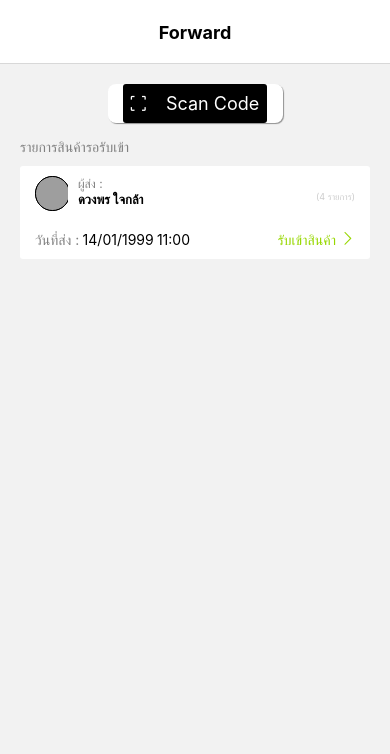
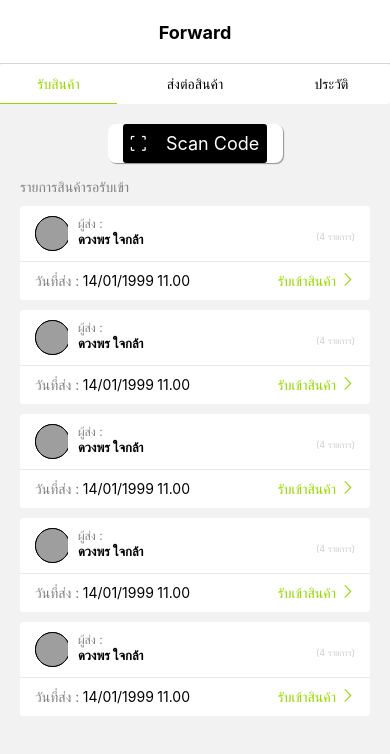
Before and after one commit to ekawitjaidee/legacy-starter-test, a React Native app: screen /ForwardPickup in a window 390 px wide. Shown: the top 754 px of the page. Built offline with nearby package versions, Linux system fonts and the light colour scheme; grey boxes are pictures that could not be loaded.

Commit message:
add forward headerbar

```diff
--- a/App.js
+++ b/App.js
@@ -6,6 +6,8 @@ import { NavigationContainer } from '@react-navigation/native'
 import { createStackNavigator } from '@react-navigation/stack'
 
 import forwardPickup from './screens/forward-pickup'
+import forwardSending from './screens/forward-sending'
+import forwardHistory from './screens/forward-history'
 
 const Stack = createStackNavigator();
 
@@ -25,9 +27,17 @@ function MyStack() {
     >
 
       <Stack.Screen
-        name="Forward"
+        name="ForwardPickup"
         component={forwardPickup}
-        option={{ title: 'Forward' }} />
+        options={{ title: 'Forward' }} />
+      <Stack.Screen
+        name="ForwardSending"
+        component={forwardSending}
+        options={{ title: 'Forward' }} />
+      <Stack.Screen
+        name="ForwardHistory"
+        component={forwardHistory}
+        options={{ title: 'Forward' }} />
     </Stack.Navigator>
   )
 }
--- /dev/null
+++ b/component/forward-hearder.js
@@ -0,0 +1,97 @@
+import React, { Component, useState } from 'react'
+import { StyleSheet, ScrollView, ActivityIndicator, View, Text, TouchableOpacity } from 'react-native'
+import { ThemeProvider, Button, Input, Image } from 'react-native-elements'
+
+
+
+export default function ForwardHeader({ navigation, page }) {
+
+  const [selectpage, setSelectpage] = useState(0)
+  if (page == 0 ){
+    return (
+      <View>
+        <View style={style.headerbar}>
+          <TouchableOpacity style={style.selected} >
+            <Text style={{ color: "#97D700" }}>รับสินค้า</Text>
+          </TouchableOpacity>
+          <TouchableOpacity style={style.unselectedmid} onPress={() => navigation.navigate('ForwardSending')}>
+            <Text>ส่งต่อสินค้า</Text>
+          </TouchableOpacity>
+          <TouchableOpacity style={style.unselected} onPress={() => navigation.navigate('ForwardHistory')}>
+            <Text>ประวัติ</Text>
+          </TouchableOpacity>
+        </View>
+      </View>
+    );
+  }else if(page ==1){
+    return (
+      <View>
+        <View style={style.headerbar}>
+          <TouchableOpacity style={style.unselected} onPress={() => navigation.navigate('ForwardPickup')}>
+            <Text>รับสินค้า</Text>
+          </TouchableOpacity>
+          <TouchableOpacity style={style.selectedmid} >
+            <Text style={{ color: "#97D700" }}>ส่งต่อสินค้า</Text>
+          </TouchableOpacity>
+          <TouchableOpacity style={style.unselected} onPress={() => navigation.navigate('ForwardHistory')}>
+            <Text>ประวัติ</Text>
+          </TouchableOpacity>
+        </View>
+      </View>
+    );
+  }
+  else{
+    return (
+      <View>
+        <View style={style.headerbar}>
+          <TouchableOpacity style={style.unselected} onPress={() => navigation.navigate('ForwardPickup')}>
+            <Text>รับสินค้า</Text>
+          </TouchableOpacity>
+          <TouchableOpacity style={style.unselectedmid} onPress={() => navigation.navigate('ForwardSending')}>
+            <Text>ส่งต่อสินค้า</Text>
+          </TouchableOpacity>
+          <TouchableOpacity style={style.selected} >
+            <Text style={{ color: "#97D700" }}>ประวัติ</Text>
+          </TouchableOpacity>
+        </View>
+      </View>
+    );
+  }
+}
+
+const style = StyleSheet.create({
+  headerbar: {
+    backgroundColor: '#FFFFFF',
+    borderRadius: 3,
+    flexDirection: 'row',
+
+  },
+  selected:{
+    width: '30%',
+    height: 40,
+    alignItems: 'center',
+    justifyContent: 'center',
+    borderBottomWidth: 1,
+    borderBottomColor: '#97D700'
+  },
+  unselected:{
+    width: '30%',
+    height: 40,
+    alignItems: 'center',
+    justifyContent: 'center'
+  },
+  selectedmid:{
+    width: '40%',
+    height: 40,
+    alignItems: 'center',
+    justifyContent: 'center',
+    borderBottomWidth: 1,
+    borderBottomColor: '#97D700'
+  },
+  unselectedmid:{
+    width: '40%',
+    height: 40,
+    alignItems: 'center',
+    justifyContent: 'center'
+  }
+})
--- a/component/product-waiting.js
+++ b/component/product-waiting.js
@@ -4,10 +4,10 @@ import { ThemeProvider, Button, Input, Image } from 'react-native-elements'
 import Icon2 from 'react-native-vector-icons/Entypo'
 
 
-export default function ProductWaiting() {
+export default function ProductWaiting({name,date,time,listcount}) {
   return (
     <View style={style.productwaiting}>
-          <View style={{ flexDirection: 'row', alignItems: 'stretch' }}>
+      <View style={{ padding: 10,flexDirection: 'row', alignItems: 'stretch' }}>
         <View style={{ paddingHorizontal: 5, width: '13%' }}>
           <Image
             source={{ uri: 'https://cdn-icons-png.flaticon.com/512/219/219986.png' }}
@@ -16,26 +16,32 @@ export default function ProductWaiting() {
           />
         </View>
         <View style={{ paddingHorizontal: 5, width: '87%' }}>
-              <Text style={{ fontSize: 12 ,color:'#808080'}}>ผู้ส่ง :</Text>
+          <Text style={{ fontSize: 12, color: '#808080' }}>ผู้ส่ง :</Text>
           <View style={{ flex: 1, flexDirection: 'row', alignItems: 'space-between', justifyContent: 'space-between' }}>
             <View style={{}}>
-                  <Text style={{ flex: 1, fontSize: 13 ,fontWeight: "bold"}} >ดวงพร ใจกล้า</Text>
+              <Text style={{ flex: 1, fontSize: 13, fontWeight: "bold" }} >{name}</Text>
             </View>
             <View style={{}}>
-                  <Text style={{ flex: 1, fontSize: 9, justifyContent: 'flex-end',color:'#CCCCCC' }} >(4 รายการ)</Text>
+              <Text style={{ flex: 1, fontSize: 9, justifyContent: 'flex-end', color: '#CCCCCC' }} >({listcount} รายการ)</Text>
             </View>
           </View>
         </View>
       </View>
-          <View style={{ paddingTop: 20, flexDirection: 'row', alignItems: 'stretch' }}>
-            <View style={{ flex: 1, flexDirection: 'row',paddingHorizontal: 5, width: '40%' , alignItems: 'space-between', justifyContent: 'space-between'}}>
-              <Text style={{color:'#808080'}}>วันที่ส่ง :</Text>
-              <Text>14/01/1999</Text>
-              <Text>11:00</Text>
+      <View
+        style={{
+          borderBottomColor: '#E9E9E9',
+          borderBottomWidth: 1,
+        }}
+      />
+      <View style={{ padding: 10, flexDirection: 'row', alignItems: 'stretch' }}>
+        <View style={{ flex: 1, flexDirection: 'row', paddingHorizontal: 5, width: '40%', alignItems: 'space-between', justifyContent: 'space-between' }}>
+          <Text style={{ color: '#808080' }}>วันที่ส่ง :</Text>
+          <Text>{date}</Text>
+          <Text>{time}</Text>
         </View>
-            <View style={{ flex: 1, flexDirection: 'row',paddingHorizontal: 5, width: '60%',justifyContent:'flex-end'}}>
-              <Text style={{color:'#97D700',textAlign:'center'}}>รับเข้าสินค้า </Text>
-              <Icon2 name='chevron-thin-right' size={15} color='#97D700'/>
+        <View style={{ flex: 1, flexDirection: 'row', paddingHorizontal: 5, width: '60%', justifyContent: 'flex-end' }}>
+          <Text style={{ color: '#97D700', textAlign: 'center' }}>รับเข้าสินค้า </Text>
+          <Icon2 name='chevron-thin-right' size={15} color='#97D700' />
         </View>
       </View>
     </View>
@@ -47,8 +53,7 @@ const style = StyleSheet.create({
   productwaiting: {
     backgroundColor: '#FFFFFF',
     marginTop: 10,
-    padding: 10,
-    borderRadius:3
+    borderRadius: 3
   },
   image: {
     width: 35,
--- a/component/scan-button.js
+++ b/component/scan-button.js
@@ -4,7 +4,7 @@ import { ThemeProvider, Button, Input, Image } from 'react-native-elements'
 
 import Icon from 'react-native-vector-icons/MaterialCommunityIcons'
 
-export default function ScanButton() {
+export default function ScanButton({ navigation}) {
   return (
           <Button
             style={style.scanbutton}
@@ -12,7 +12,7 @@ export default function ScanButton() {
               <Icon name='scan-helper' size={15} color='white' />
             }
             title='    Scan Code'
-            // onPress={()=> this.props.navigation.navigate('UserScreen')}
+            onPress={()=> navigation.navigate('ForwardHistory')}
             containerStyle={{
               width: '50%',
               borderRadius: 8,
--- a/screens/forward-history.js
+++ b/screens/forward-history.js
@@ -0,0 +1,23 @@
+import React, { Component ,useState } from 'react'
+import { StyleSheet, ScrollView, ActivityIndicator, View, Text } from 'react-native'
+import { ThemeProvider, Button, Input, Image } from 'react-native-elements'
+
+import ForwardHeader from '../component/forward-hearder'
+
+export default function ForwardHistory({ navigation }) {
+  const [page, setPage] = useState(2)
+  return (
+    <ThemeProvider theme={theme}>
+      <ForwardHeader navigation={navigation} page={page} />
+      <View>
+        <Text>Hellooooo</Text>
+      </View>
+    </ThemeProvider>
+  );
+}
+
+const theme = {
+  Button: {
+    raised: true,
+  }
+}
--- a/screens/forward-pickup.js
+++ b/screens/forward-pickup.js
@@ -1,5 +1,5 @@
-import React, { Component } from 'react'
-import { StyleSheet, ScrollView, ActivityIndicator, View, Text } from 'react-native'
+import React, { Component , useState } from 'react'
+import { StyleSheet, ScrollView, ActivityIndicator, View, Text , TouchableOpacity } from 'react-native'
 import { ThemeProvider, Button, Input, Image } from 'react-native-elements'
 import Icon from 'react-native-vector-icons/FontAwesome'
 import Icon2 from 'react-native-vector-icons/Entypo'
@@ -7,16 +7,26 @@ import Icon3 from 'react-native-vector-icons/MaterialCommunityIcons'
 
 import ProductWaiting from '../component/product-waiting'
 import ScanButton from '../component/scan-button'
+import ForwardHeader from '../component/forward-hearder'
 
-export default function ForwardPickup() {
+export default function ForwardPickup({ navigation }) {
+
+  const [page,setPage] = useState(0)
+
   return (
     <ThemeProvider theme={theme}>
+      <ForwardHeader navigation={navigation} page={page}/>
       <ScrollView style={style.container}>
-        <View style={{ alignItems: 'center' }}>
-        <ScanButton/>
+        <View style={{ alignItems: 'center', paddingTop: 20 }}>
+          <ScanButton navigation={navigation}/>
         </View>
-        <Text style={{ marginTop: 15 ,color:'#808080'}}>รายการสินค้ารอรับเข้า</Text>
-        <ProductWaiting />
+        <Text style={{ marginTop: 15, color: '#808080' }}>รายการสินค้ารอรับเข้า</Text>
+        <ProductWaiting name={'ดวงพร ใจกล้า'} date={'14/01/1999'} time={'11.00'} listcount={'4'} />
+        <ProductWaiting name={'ดวงพร ใจกล้า'} date={'14/01/1999'} time={'11.00'} listcount={'4'} />
+        <ProductWaiting name={'ดวงพร ใจกล้า'} date={'14/01/1999'} time={'11.00'} listcount={'4'} />
+        <ProductWaiting name={'ดวงพร ใจกล้า'} date={'14/01/1999'} time={'11.00'} listcount={'4'} />
+        <ProductWaiting name={'ดวงพร ใจกล้า'} date={'14/01/1999'} time={'11.00'} listcount={'4'} />
+        <View style={{ paddingTop: 20 }} />
       </ScrollView>
     </ThemeProvider>
   );
@@ -32,7 +42,7 @@ const theme = {
 const style = StyleSheet.create({
   container: {
     flex: 1,
-    padding: 20
+    paddingHorizontal: 20,
   },
   preloader: {
     position: 'absolute',
@@ -43,4 +53,10 @@ const style = StyleSheet.create({
     alignItems: 'center',
     justifyContent: 'center'
   },
+  headerbar: {
+    backgroundColor: '#FFFFFF',
+    borderRadius: 3,
+    flexDirection: 'row',
+
+  }
 })
--- a/screens/forward-sending.js
+++ b/screens/forward-sending.js
@@ -0,0 +1,23 @@
+import React, { Component, useState } from 'react'
+import { StyleSheet, ScrollView, ActivityIndicator, View, Text } from 'react-native'
+import { ThemeProvider, Button, Input, Image } from 'react-native-elements'
+
+import ForwardHeader from '../component/forward-hearder'
+
+export default function ForwardSending({ navigation }) {
+  const [page, setPage] = useState(1)
+  return (
+    <ThemeProvider theme={theme}>
+      <ForwardHeader navigation={navigation} page={page} />
+      <View>
+        <Text>Hellooooo sending</Text>
+      </View>
+    </ThemeProvider>
+  );
+}
+
+const theme = {
+  Button: {
+    raised: true,
+  }
+}
```
Lines whose indentation alone changed are shown as unchanged.
